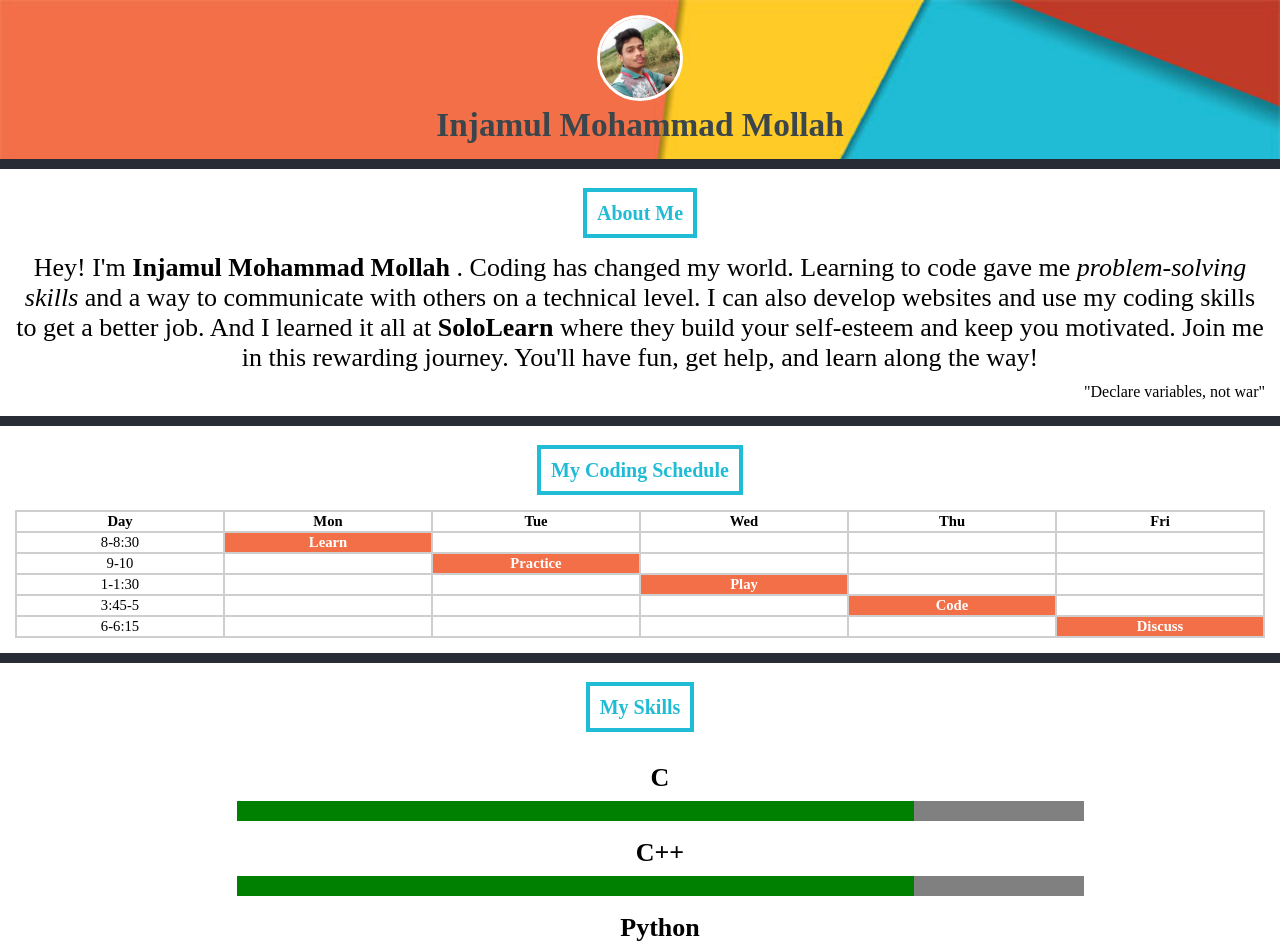
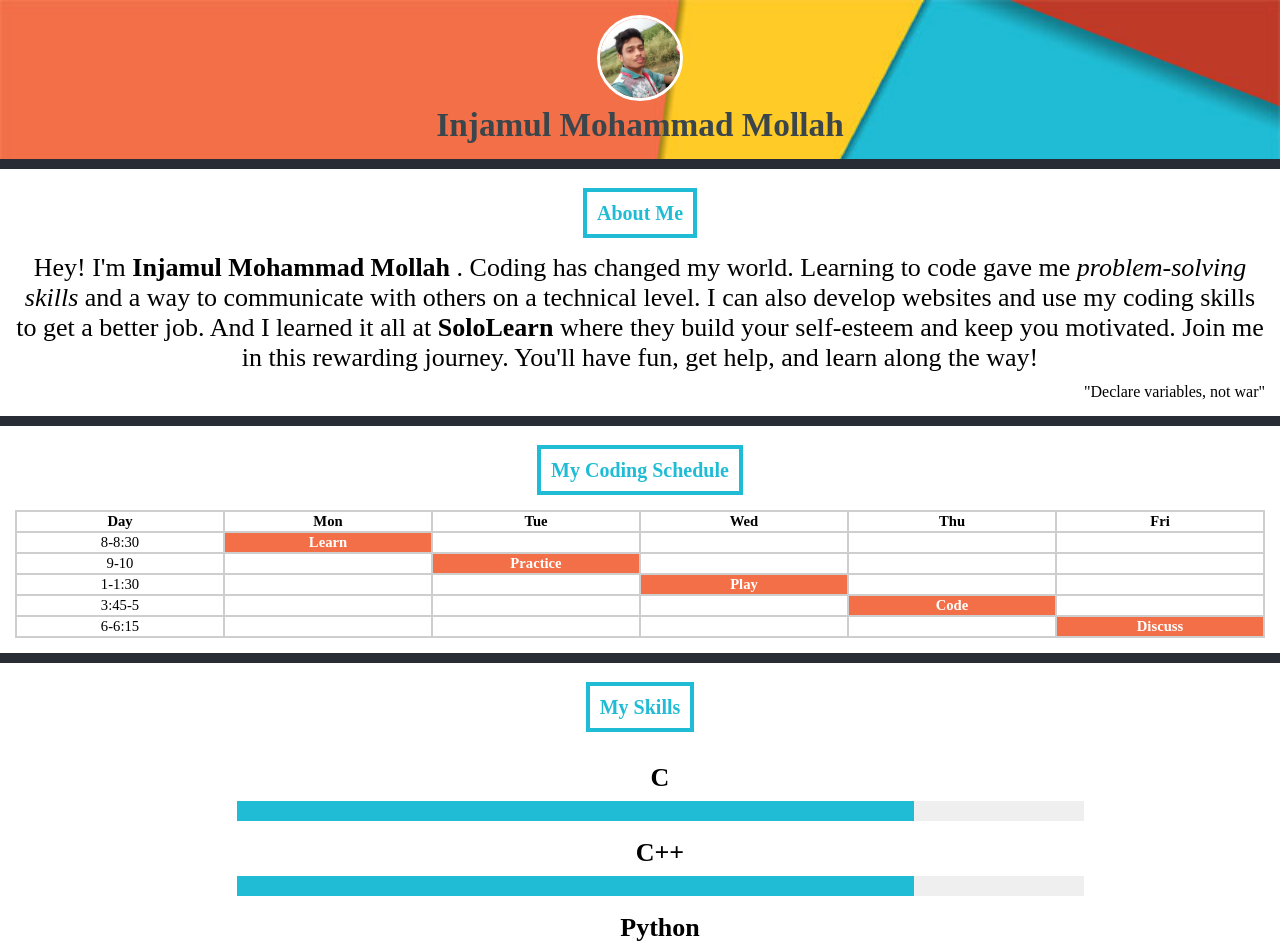
Before and after one commit to mrinjamul/mrinjamul.js.org, a React (Create React App) app: page / in a window 1280 px wide. Shown: the top 949 px of the page. Built offline with nearby package versions, Linux system fonts and the light colour scheme.

Commit message:
Fixed Progressbar color

```diff
--- a/src/styles/Blog.scss
+++ b/src/styles/Blog.scss
@@ -105,8 +105,17 @@ ul li {
 progress {
   width: 70%;
   height: 20px;
-  color: #3fb6b2;
+  color: $font-color;
   background: $main-bg-color;
+  &::-webkit-progress-bar {
+    background-color: $main-bg-color;
+  }
+  &::-webkit-progress-value {
+    background-color: $font-color;
+  }
+  &::-moz-progress-bar {
+    background-color: $font-color;
+  }
 }
 iframe,
 audio {
```
